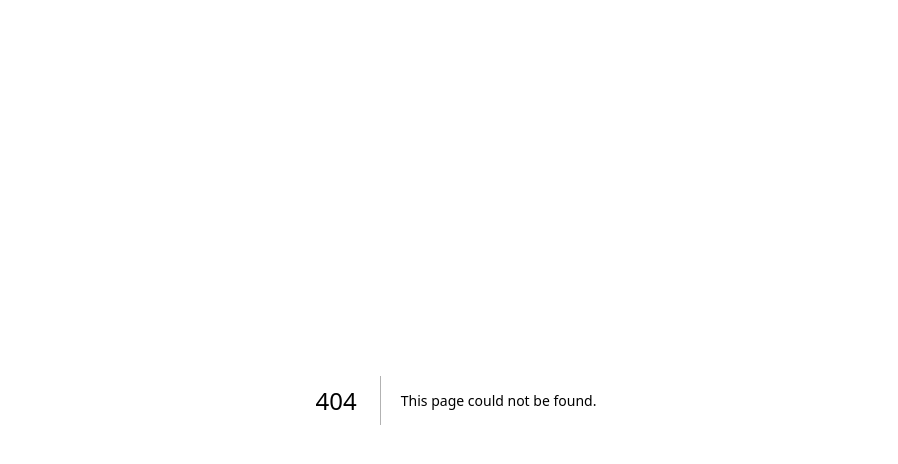
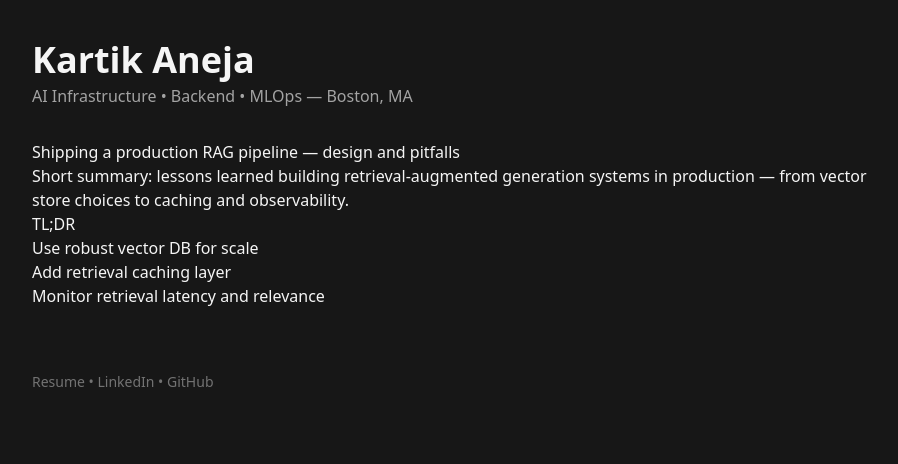
Before and after one commit to anejakartik/portfolio-site, a Next.js app: page /blog/first-post in a window 1280 px wide. Before the commit this address had no page. Shown: the top 464 px of the page, without its empty margins (184-1082 px from the left). Built offline with nearby package versions, Linux system fonts and the light colour scheme.

Commit message:
Add AnimatedBanner, sample blog post, and CI workflow

```diff
--- /dev/null
+++ b/src/components/AnimatedBanner.tsx
@@ -0,0 +1,21 @@
+import React from 'react'
+import { motion } from 'framer-motion'
+
+export default function AnimatedBanner(){
+  const items = ['AI Infrastructure', 'RAG', 'Streaming ETL', 'MLOps', 'Production APIs']
+  return (
+    <div className="flex space-x-3 mt-4">
+      {items.map((it, i) => (
+        <motion.span
+          key={it}
+          initial={{ opacity: 0, y: 6 }}
+          animate={{ opacity: 1, y: 0 }}
+          transition={{ delay: i * 0.12 }}
+          className="px-3 py-1 bg-neutral-800 rounded text-sm"
+        >
+          {it}
+        </motion.span>
+      ))}
+    </div>
+  )
+}
--- /dev/null
+++ b/src/pages/blog/first-post.mdx
@@ -0,0 +1,19 @@
+---
+title: "Shipping a production RAG pipeline — design and pitfalls"
+---
+
+import Layout from '../../components/Layout'
+
+<Layout>
+
+# Shipping a production RAG pipeline — design and pitfalls
+
+Short summary: lessons learned building retrieval-augmented generation systems in production — from vector store choices to caching and observability.
+
+## TL;DR
+
+- Use robust vector DB for scale
+- Add retrieval caching layer
+- Monitor retrieval latency and relevance
+
+</Layout>
```
